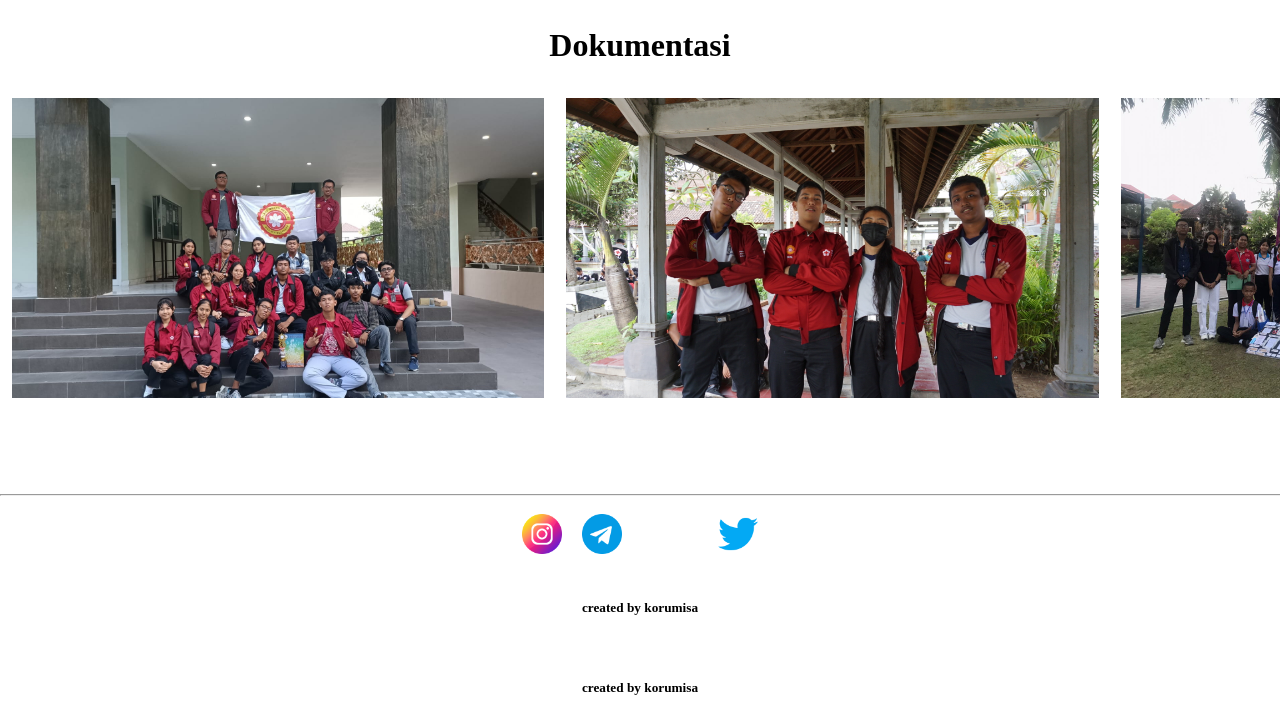
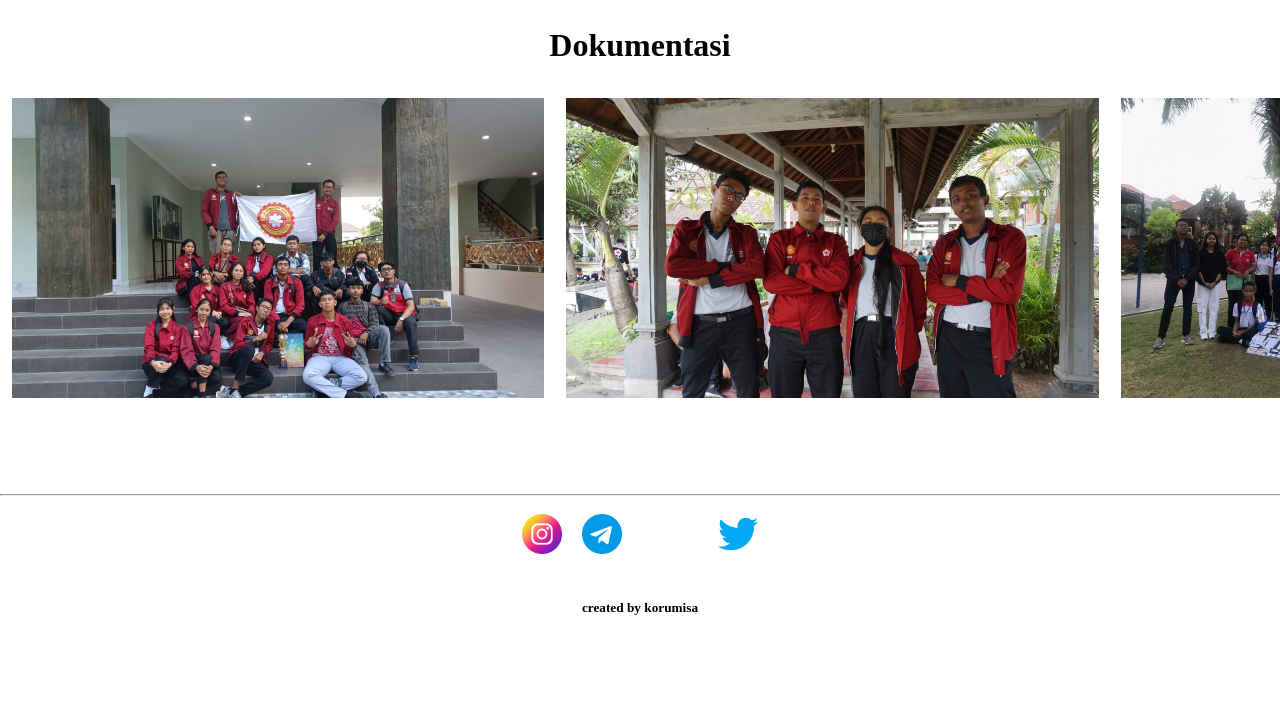
Before and after one commit to Korumisa/Korumisa, a plain HTML site: page Prestasi.html in a window 1280 px wide. Shown: the part 596-1324 px from the top of the page. After the commit the page ends 1244 px from the top, so only its background shows below. Drawn offline with Linux system fonts and the light colour scheme.

Commit message:
Update Prestasi.html

```diff
--- a/Prestasi.html
+++ b/Prestasi.html
@@ -77,11 +77,6 @@
                     <td><h5 align="center">created by korumisa</h5></td>
                     <td></td>
                 </tr>
-                <tr>
-                    <td></td>
-                    <td><h5 align="center">created by korumisa</h5></td>
-                    <td></td>
-                </tr>
             </table>
         </footer>
     </div>
```
